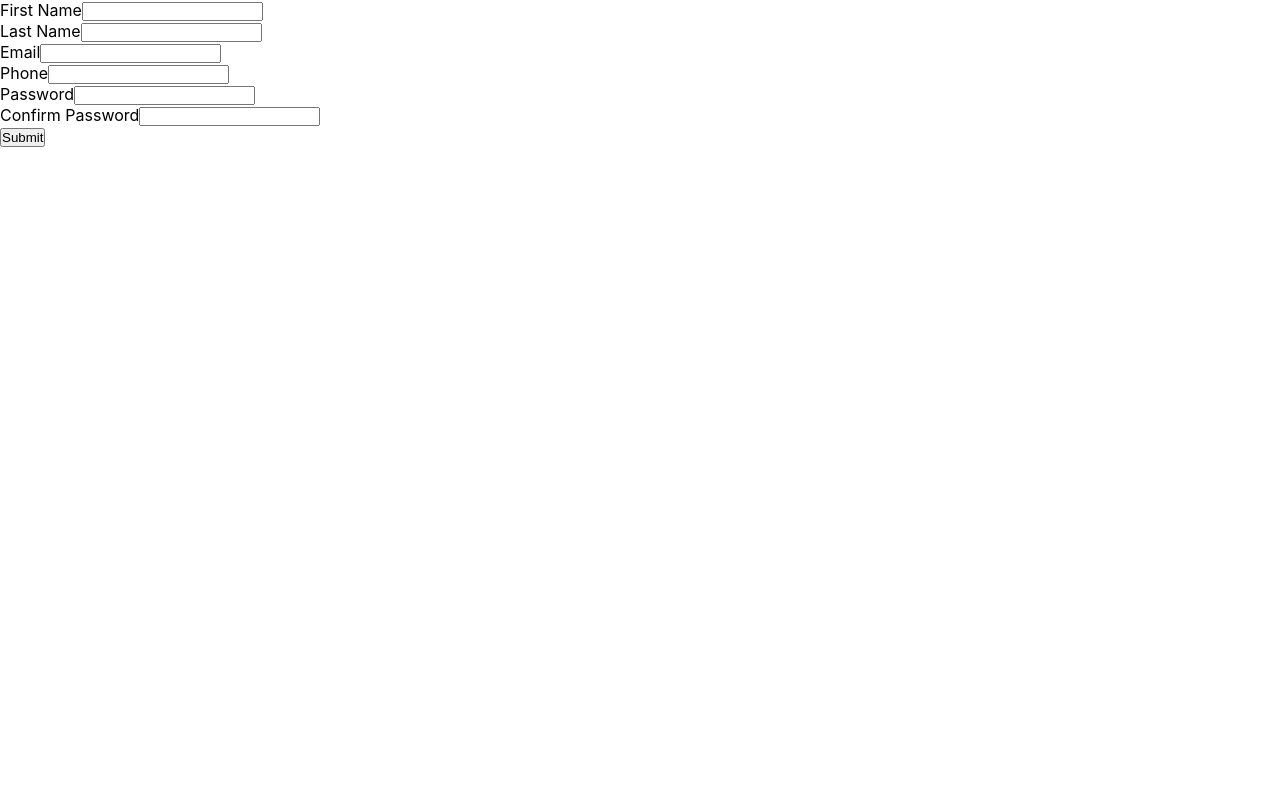
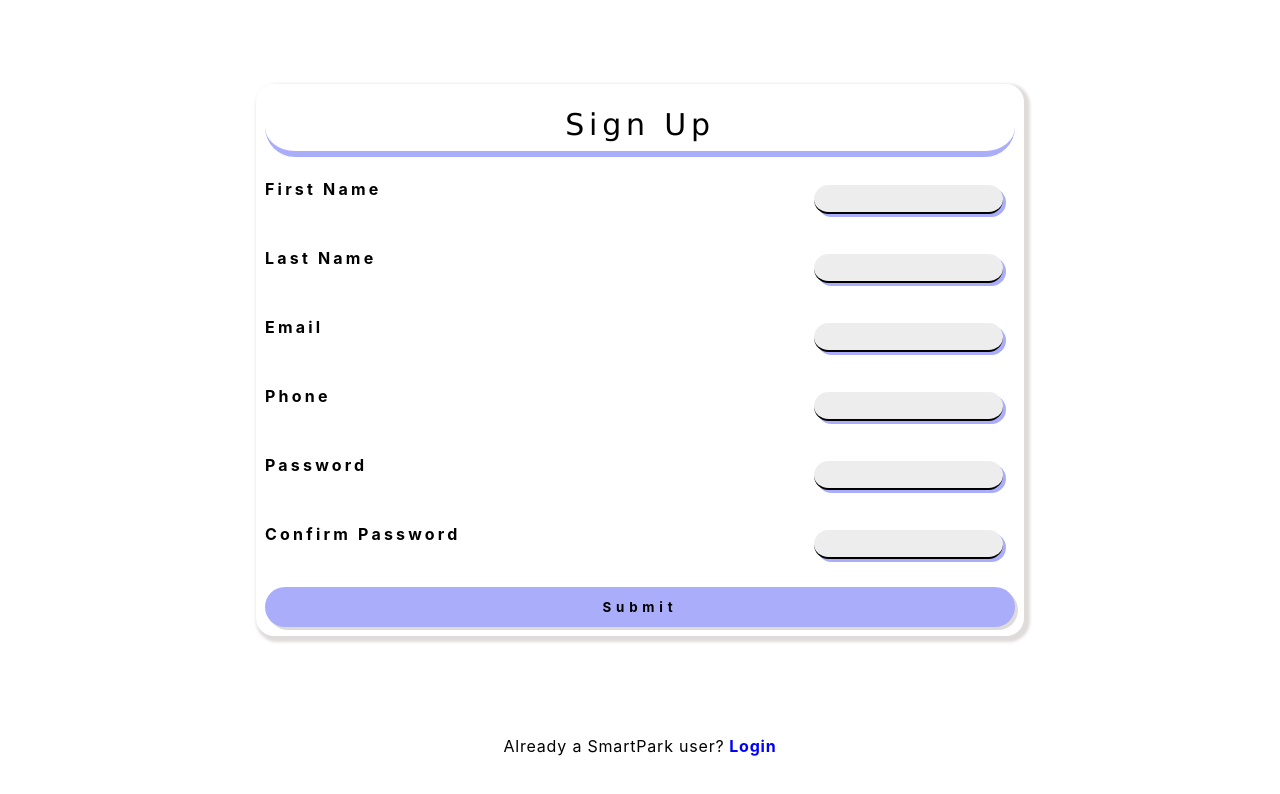
Before and after one commit to progmatic-99/SmartPark, a React (Create React App) app in the folder client/: page /signup in a window 1280 px wide. Shown: the top 794 px of the page. Built offline with nearby package versions, Linux system fonts and the light colour scheme.

Commit message:
Sign-up page styled. (#13)
* Sign-Up page styled.

* Signup styles updated.

```diff
--- a/client/src/components/presentational/all-view/LoginPage/LoginPagePr.css
+++ b/client/src/components/presentational/all-view/LoginPage/LoginPagePr.css
@@ -0,0 +1,5 @@
+*{
+    margin: 0;
+    padding: 0;
+    box-sizing: border-box;
+}
--- a/client/src/components/presentational/all-view/RegistrationPage/RegistrationPagePr.css
+++ b/client/src/components/presentational/all-view/RegistrationPage/RegistrationPagePr.css
@@ -0,0 +1,137 @@
+*{
+    margin: 0;
+    padding: 0;
+    box-sizing: border-box;
+}
+/* .image{
+    background-image: url("../../../../images/background.jpg");
+    width: 100vw;
+    height: 100vh;
+    background-size: cover;
+    background-repeat: no-repeat;
+    background-position: center;
+} */
+.main-div{
+    display: flex;
+    justify-content: center;
+    flex-direction: column;
+    padding: 9px;
+    line-height: 2.1rem;
+    box-shadow: 3px 3px 3px 3px rgb(224, 219, 219);
+    border-radius: 18px;;
+    /* border: 1px solid black;
+    border-radius: 18px;
+    box-shadow: 6px 6px #AAADFA; */
+    width: 60%;
+    /* background-color: rgba(238, 230, 230, 0.733); */
+    font-family:-apple-system, BlinkMacSystemFont, 'Segoe UI', 'Roboto', 'Oxygen', 'Ubuntu', 'Cantarell', 'Fira Sans', 'Droid Sans', 'Helvetica Neue', sans-serif;
+}
+@media (max-width: 400px)
+{   .main-div{
+        width: 96%;
+    }
+
+}
+/* .background{
+    height: 100vh;
+    width: 100vw;
+    background-color: #090E18;
+    opacity: 0.84;
+} */
+.heading{
+    display: flex;
+    justify-content: center;
+    text-align: center;
+    font-weight: 300;
+    letter-spacing: 0.3rem;
+    padding: 15px 15px 9px 15px;
+    font-size: 30px;
+    font-family: Verdana, Geneva, Tahoma, sans-serif;
+    border-bottom: 6px solid #AAADFA;
+    border-radius: 30px;
+    /* background-color: #AAADFA; */
+}
+.heading:hover{
+    background-color: rgb(224, 219,219, 0.39);
+    border-radius: 30px;
+}
+.container{
+    margin-top: 1rem;
+    display: grid;
+    grid-template-columns: auto;
+    grid-column: span 2;
+    row-gap: 1rem;
+    column-gap: 6rem;
+}
+button{
+    grid-column: span;
+    padding: 12px;
+    border: none;
+    box-shadow: 3px 3px  rgb(224, 219, 219);
+    border-radius: 20px;
+    background-color:#AAADFA;
+    cursor: pointer;
+    font-family:-apple-system, BlinkMacSystemFont, 'Segoe UI', 'Roboto', 'Oxygen', 'Ubuntu', 'Cantarell', 'Fira Sans', 'Droid Sans', 'Helvetica Neue', sans-serif;
+    letter-spacing: 0.3rem;
+    font-weight: bold;
+}
+button:hover{
+    background-color: rgb(57, 167, 204);
+    color: #ffffff;
+}
+Form{
+    min-height: 90vh;
+    display: flex;
+    justify-content: center;
+    align-items: center;
+    margin-bottom: 0;
+}
+.error{
+    color:red;
+    font-size: 0.9rem;
+    font-weight: 900;
+}
+label{
+    letter-spacing: 0.2rem;
+    text-align: left;
+    font-weight: bold;
+    color: black;
+}
+input{
+    margin-left: 0;
+    border: none;
+    background-color: rgb(238, 237, 237);
+    border-radius: 18px;
+    padding: 6px;
+    border-bottom: 2px solid black;
+    /* border-right: 2px solid black; */
+    outline: none;
+    box-shadow:3px 3px #AAADFA;
+}
+input:hover{
+    background-color: #ffffff;;
+}
+.field{
+    display: flex;
+    justify-content: center;
+    margin-right: 0;
+    float: right;
+    padding: 12px;
+}
+p{
+    display: flex;
+    align-items: center;
+    justify-content: center;
+    font-family: -apple-system, BlinkMacSystemFont, 'Segoe UI', 'Roboto', 'Oxygen', 'Ubuntu', 'Cantarell', 'Fira Sans', 'Droid Sans', 'Helvetica Neue', sans-serif;
+    letter-spacing: 0.05rem;
+    margin-top: 1rem;
+}
+p a{
+    text-decoration: none;
+    color: blue;
+    margin-left: 0.3rem;
+    font-weight: bold;
+}
+p a:hover{
+    color: rgb(57, 167, 204);
+}
--- a/client/src/components/presentational/all-view/RegistrationPage/RegistrationPagePr.js
+++ b/client/src/components/presentational/all-view/RegistrationPage/RegistrationPagePr.js
@@ -33,39 +33,76 @@ const RegistrationPage = () => {
                 }, 400);
             }}
         >
+
+            <div className="content">
+                <div className="image">
+                    <div class="background">
             <Form>
-                <div>
+               <div className="main-div">
+                    <header className="heading">Sign Up</header>
+                        <div className="container">
+                            <div className="form-element">
                                 <label htmlFor="firstName">First Name</label>
+                                <div className="field">
                                     <Field name="firstName" type="text" />
-                    <ErrorMessage name="firstName" />
                                 </div>
-                <div>
+                                <div className="error">
+                                    <ErrorMessage name="firstName"  />
+                                </div>
+                            </div>
+                            <div className="form-element">
                                 <label htmlFor="lastName">Last Name</label>
+                                <div className="field">
                                     <Field name="lastName" type="text" />
+                                </div>
+                                <div className="error">
                                     <ErrorMessage name="lastName" />
                                 </div>
-                <div>
+                            </div>
+                            <div className="form-element">
                                 <label htmlFor="email">Email</label>
+                                <div className="field">
                                     <Field name="email" type="email" />
+                                </div>
+                                <div className="error">
                                     <ErrorMessage name="email" />
                                 </div>
-                <div>
+                            </div>
+                            <div className="form-element">
                                 <label htmlFor="phoneNo">Phone</label>
+                                <div className="field">
                                     <Field name="phoneNo" type="number" />
-                    <ErrorMessage name="phoneNo" />
                                 </div>
-                <div>
+                                <ErrorMessage name="phoneNo"/>
+                            </div>
+                            <div className="form-element">
                                 <label htmlFor="password">Password</label>
+                                <div className="field">
                                     <Field name="password" type="password" />
+                                </div>
+                                <div className="error">
                                     <ErrorMessage name="password" />
                                 </div>
-                <div>
+                            </div>
+                            <div className="form-element">
                                 <label htmlFor="confirmPassword">Confirm Password</label>
+                                <div className="field">
                                     <Field name="confirmPassword" type="password" />
+                                </div>
+                                <div className="error">
                                      <ErrorMessage name="confirmPassword" />
                                 </div>
-                <button type="submit">Submit</button>
+                            </div>
+                            <button type="submit" className="btn">Submit</button>
+                        </div>
+                </div>
+
             </Form>
+                <p>Already a SmartPark user?<a href="../login"> Login</a></p>
+            </div>
+           </div>
+          </div>
+
         </Formik>
     );
 };
```
Also changed, not shown: 2 other files (tests, documents, lock files or other folders). Lines whose indentation alone changed are shown as unchanged.
